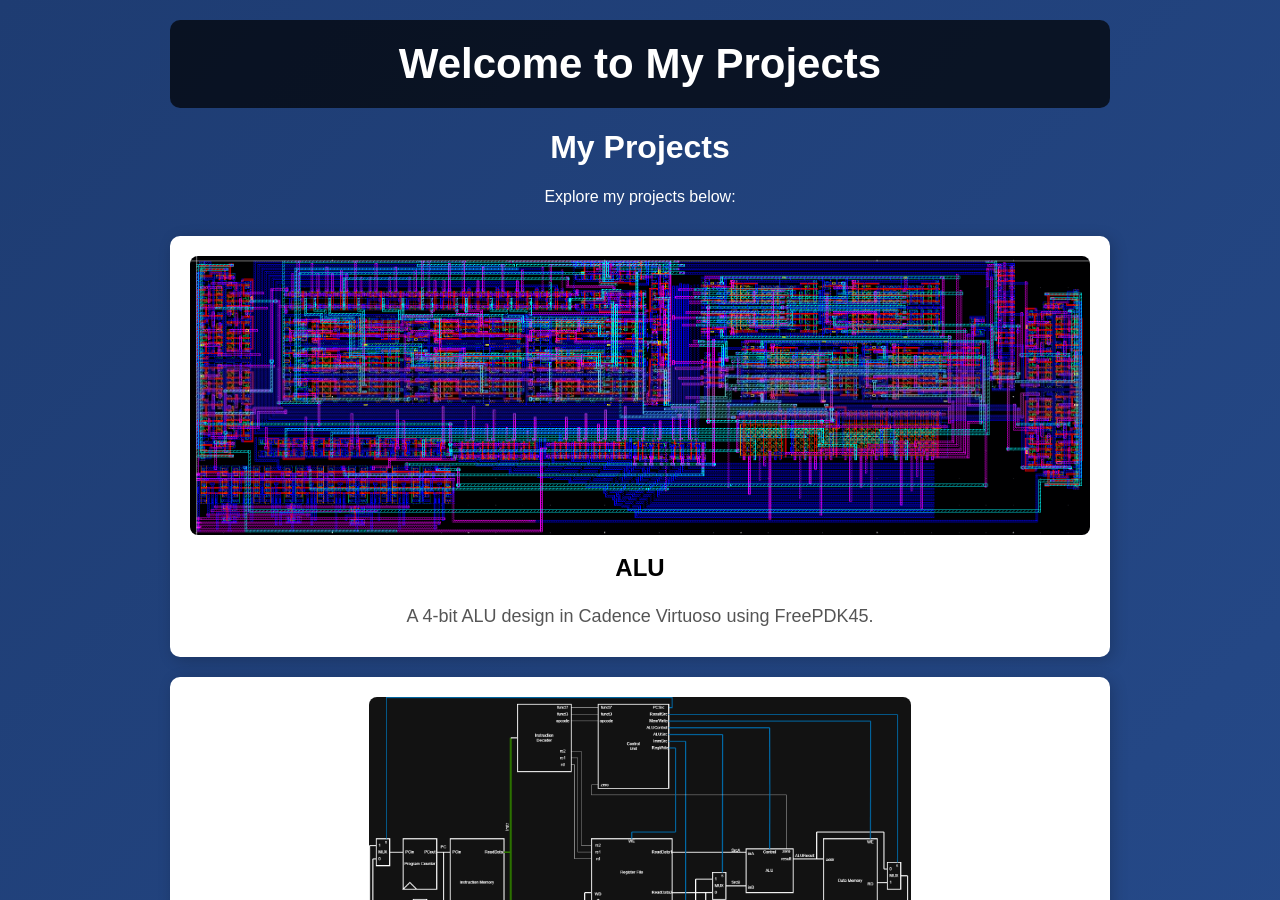
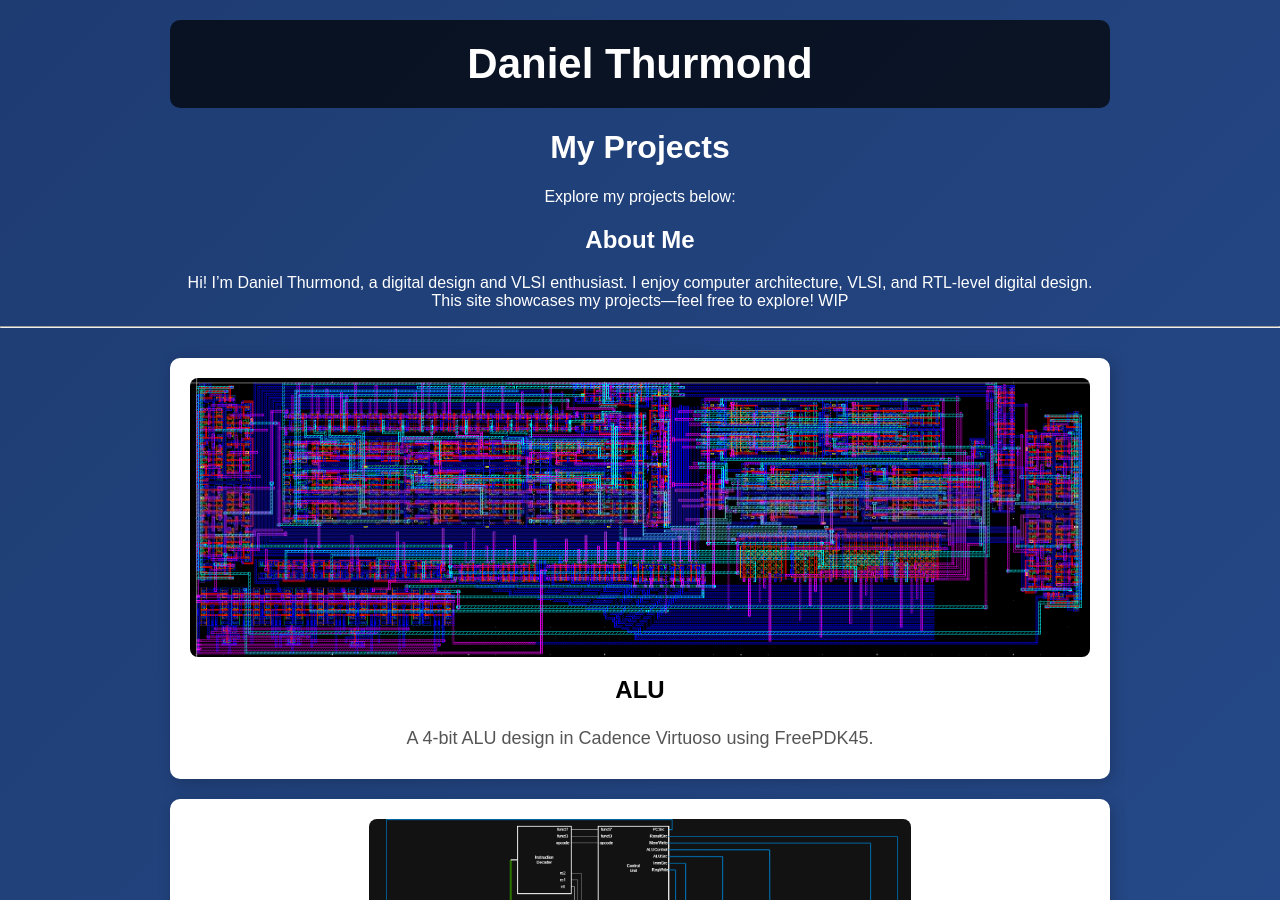
Before and after one commit to danielthurmond/danielthurmond.github.io, a Jekyll site: the page built from index.md, in a window 1280 px wide and 900 px high. Built offline with Jekyll 4.4.1, drawn with Linux system fonts in a browser that asks for light colours.

Commit message:
Update index.md

```diff
--- a/index.md
+++ b/index.md
@@ -1,10 +1,16 @@
 ---
-title: Welcome to My Projects
+title: Daniel Thurmond
 layout: default
 ---
 
 # My Projects
 Explore my projects below:
+
+## About Me
+Hi! I'm Daniel Thurmond, a digital design and VLSI enthusiast. I enjoy computer architecture, VLSI, and RTL-level digital design.
+This site showcases my projects—feel free to explore! WIP
+
+---
 
 <div class="project-grid">
   {% for project in site.data.projects %}
```
